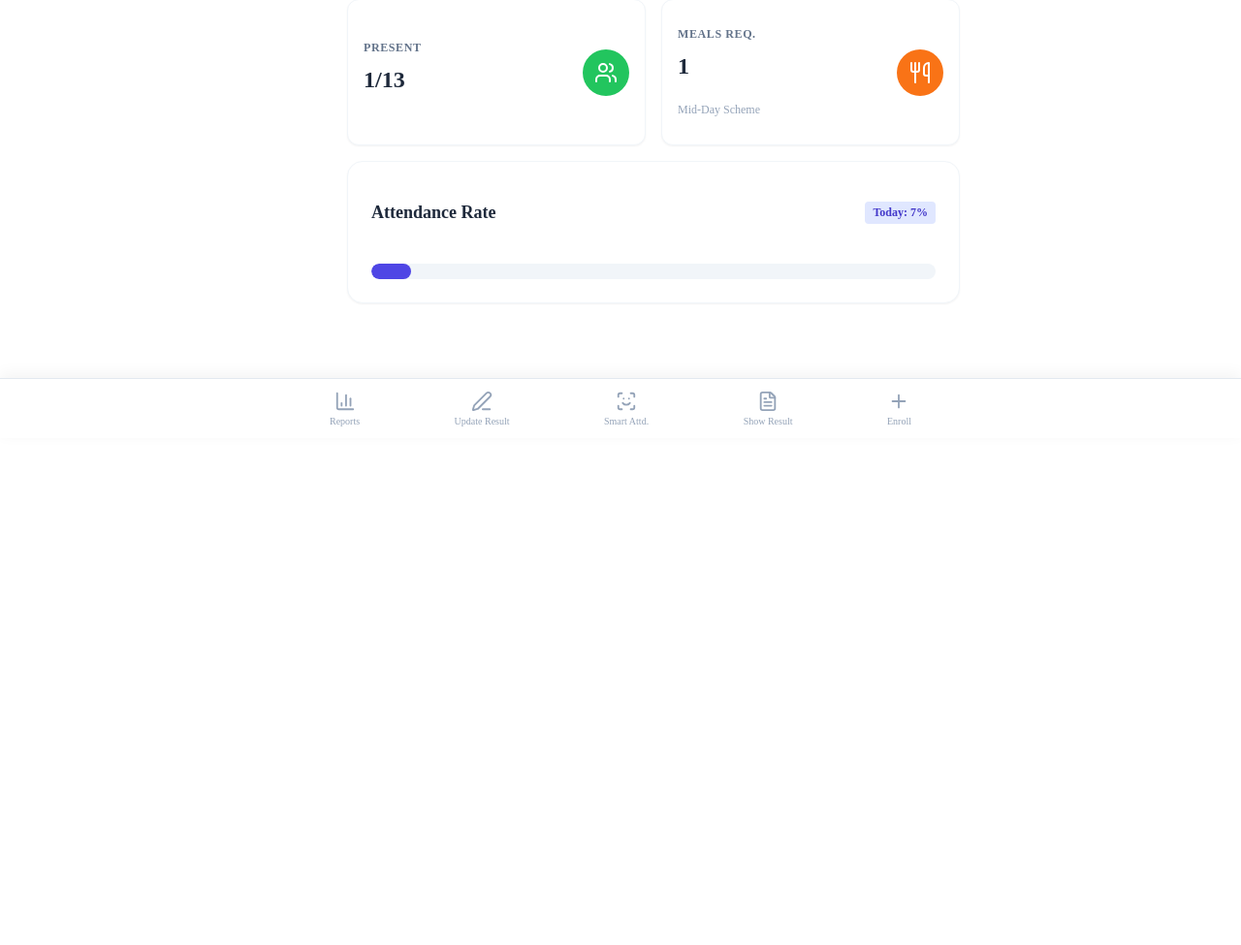
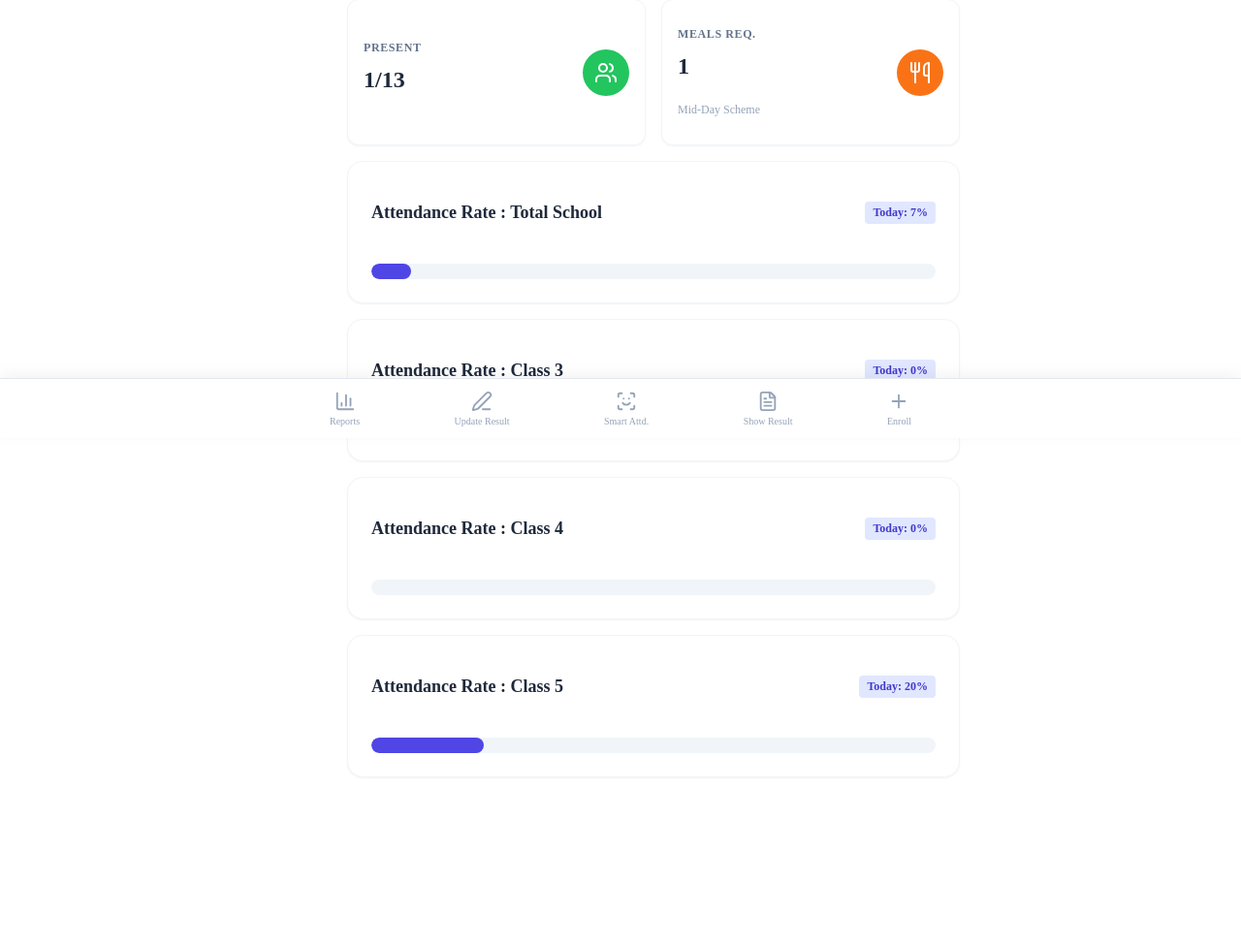
Before and after one commit to Mr-Magic1/Gramin-Vidya, a Django app: page /dashboard/ in a window 1280 px wide. Shown: the part 348-1323 px from the top of the page at 97% size. Before the commit the page ends 788 px from the top, so only its background shows below. Run offline with Django 5.2, Linux system fonts and the light colour scheme; a user stored in the database is signed in; data comes from the database, SQL or seed files in the repository; both versions use the stored data as it was after the commit.

Commit message:
one last step before finalising

```diff
--- a/project/project/views.py
+++ b/project/project/views.py
@@ -113,12 +113,27 @@ def dashboard(request):
     meal_count = present_count
     percentage = int((present_count / total_students) * 100) if total_students else 0
 
+    total3=Student.objects.filter(clas=3).count()
+    present3=Student.objects.filter(last_present=today,clas=3).count()
+    percentage3=int((present3 / total3) * 100) if total_students else 0
+
+    total4=Student.objects.filter(clas=4).count()
+    present4=Student.objects.filter(last_present=today,clas=4).count()
+    percentage4=int((present4 / total4) * 100) if total_students else 0
+
+    total5=Student.objects.filter(clas=5).count()
+    present5=Student.objects.filter(last_present=today,clas=5).count()
+    percentage5=int((present5 / total5) * 100) if total_students else 0
+
     context = {
         'date': today,
         'total_students': total_students,
         'present_count': present_count,
         'meal_count': meal_count,
-        'percentage': percentage
+        'percentage': percentage,
+        'percentage3':percentage3,
+        'percentage4':percentage4,
+        'percentage5':percentage5
     }
     return render(request, "dashboard.html", context)
 
@@ -332,6 +347,13 @@ def update_result(request):
 def show_result(request):
     results = Result.objects.all()
 
+    if request.user.username == "shrey":
+        results = results.filter(clas__icontains=5)
+    elif request.user.username == "Khushboo":
+        results = results.filter(clas__icontains=4)
+    elif request.user.username == 'Aman':
+        results = results.filter(clas__icontains=3)
+
     for student in results:
         student.half_total = (
             student.hmath + student.hsci + student.hhis +
--- a/project/templates/dashboard.html
+++ b/project/templates/dashboard.html
@@ -186,12 +186,45 @@
         <!-- Analytics -->
         <div class="analytics-card">
             <div class="analytics-header">
-                <h3 class="analytics-title">Attendance Rate</h3>
+                <h3 class="analytics-title">Attendance Rate : Total School</h3>
                 <span class="badge-today">Today: {{ percentage }}%</span>
             </div>
 
             <div class="progress-track">
                 <div class="progress-fill" style="width: {{ percentage }}%"></div>
+            </div>
+        </div>
+
+        <div class="analytics-card">
+            <div class="analytics-header">
+                <h3 class="analytics-title">Attendance Rate : Class 3</h3>
+                <span class="badge-today">Today: {{ percentage3 }}%</span>
+            </div>
+
+            <div class="progress-track">
+                <div class="progress-fill" style="width: {{ percentage3 }}%"></div>
+            </div>
+        </div>
+
+        <div class="analytics-card">
+            <div class="analytics-header">
+                <h3 class="analytics-title">Attendance Rate : Class 4</h3>
+                <span class="badge-today">Today: {{ percentage4 }}%</span>
+            </div>
+
+            <div class="progress-track">
+                <div class="progress-fill" style="width: {{ percentage4 }}%"></div>
+            </div>
+        </div>
+
+        <div class="analytics-card">
+            <div class="analytics-header">
+                <h3 class="analytics-title">Attendance Rate : Class 5</h3>
+                <span class="badge-today">Today: {{ percentage5 }}%</span>
+            </div>
+
+            <div class="progress-track">
+                <div class="progress-fill" style="width: {{ percentage5 }}%"></div>
             </div>
         </div>
     </div>
```
Also changed, not shown: project/db.sqlite3.
